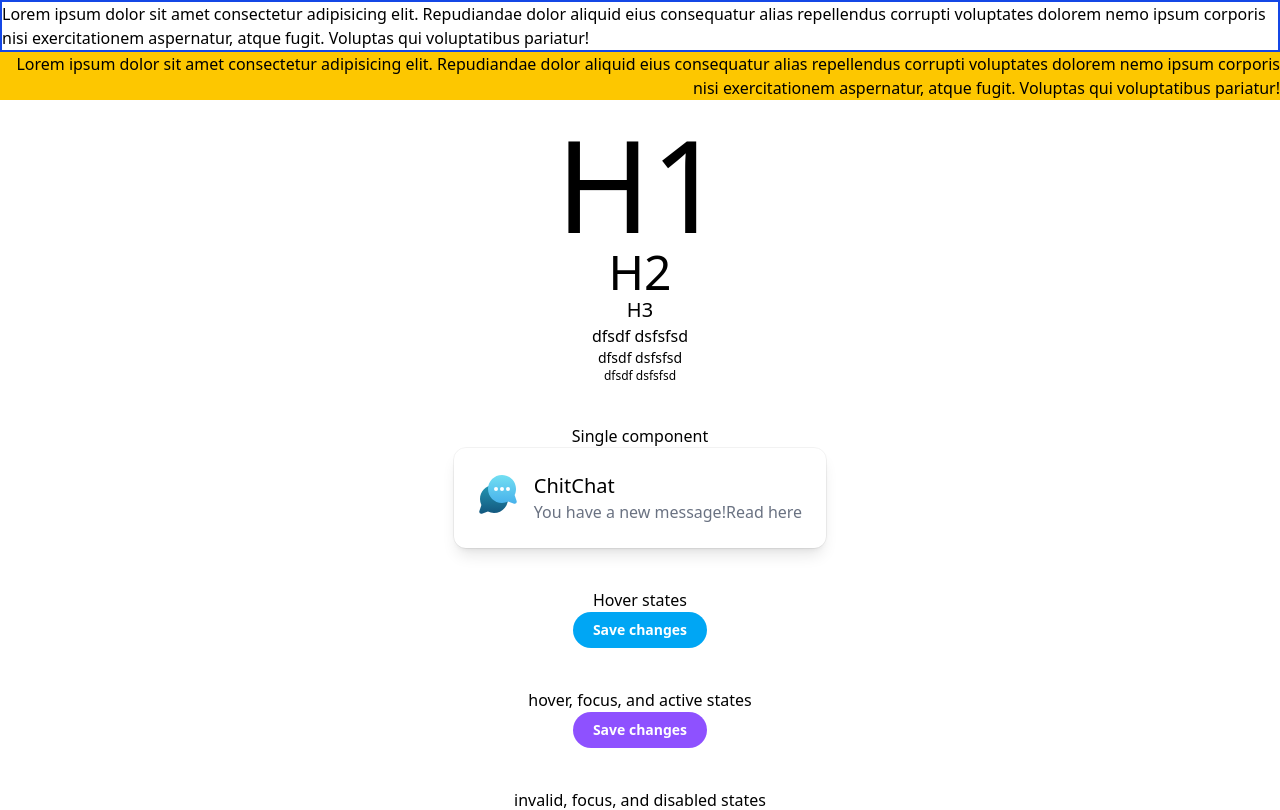
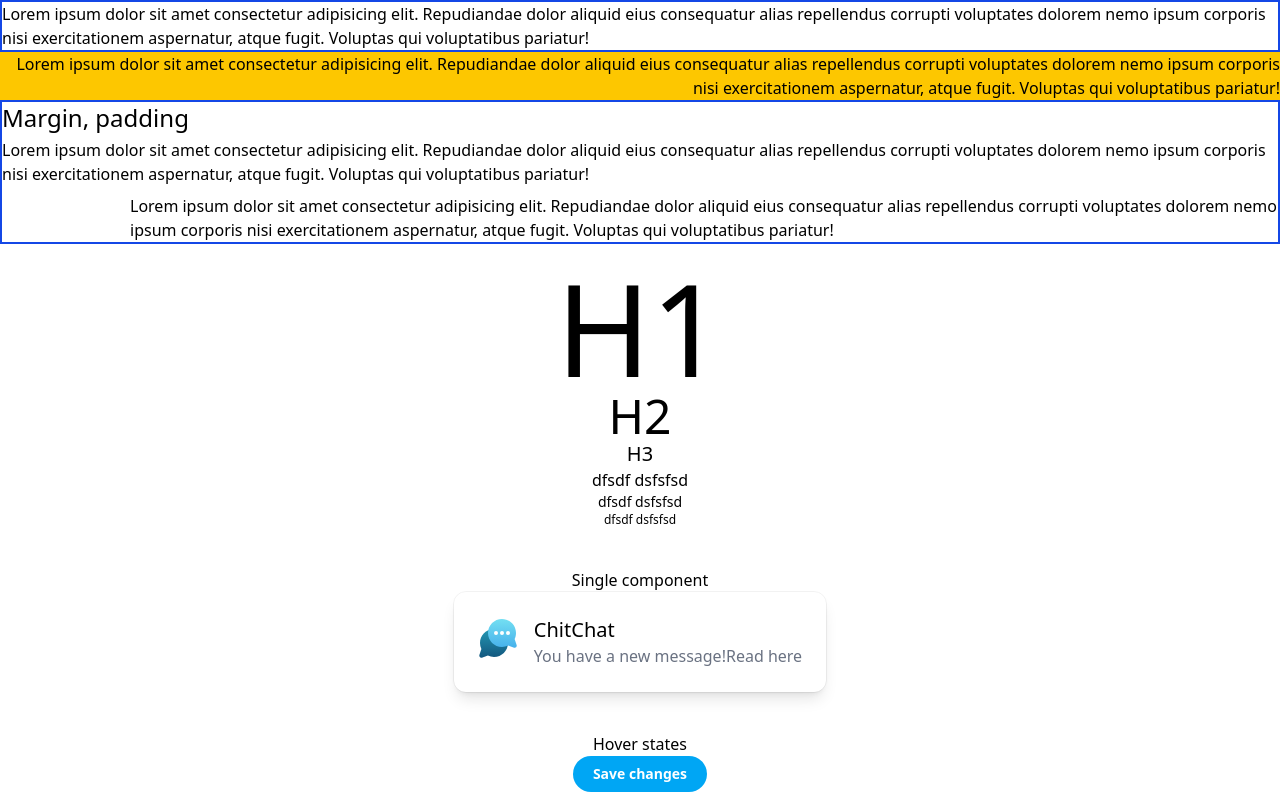
Before and after one commit to JammiM/tailwindcss-sandbox, a React (Vite) app: page / in a window 1280 px wide. Shown: the top 810 px of the page. Built offline with nearby package versions, Linux system fonts and the light colour scheme.

Commit message:
Testing some margin styles

```diff
--- a/src/App.tsx
+++ b/src/App.tsx
@@ -31,6 +31,22 @@ function App() {
 
       <section className="container mx-auto">
         <p className="text-center bg-red-400 sm:text-right sm:bg-blue-700 md:text-left md:bg-amber-700 lg:text-right lg:bg-yellow-400">
+          Lorem ipsum dolor sit amet consectetur adipisicing elit. Repudiandae
+          dolor aliquid eius consequatur alias repellendus corrupti voluptates
+          dolorem nemo ipsum corporis nisi exercitationem aspernatur, atque
+          fugit. Voluptas qui voluptatibus pariatur!
+        </p>
+      </section>
+
+      <section className="container mx-auto border-2 border-blue-700">
+        <h4 className="text-2xl mb-1">Margin, padding</h4>
+        <p className="text-base mb-2">
+          Lorem ipsum dolor sit amet consectetur adipisicing elit. Repudiandae
+          dolor aliquid eius consequatur alias repellendus corrupti voluptates
+          dolorem nemo ipsum corporis nisi exercitationem aspernatur, atque
+          fugit. Voluptas qui voluptatibus pariatur!
+        </p>
+        <p className="text-base ml-32">
           Lorem ipsum dolor sit amet consectetur adipisicing elit. Repudiandae
           dolor aliquid eius consequatur alias repellendus corrupti voluptates
           dolorem nemo ipsum corporis nisi exercitationem aspernatur, atque
```
